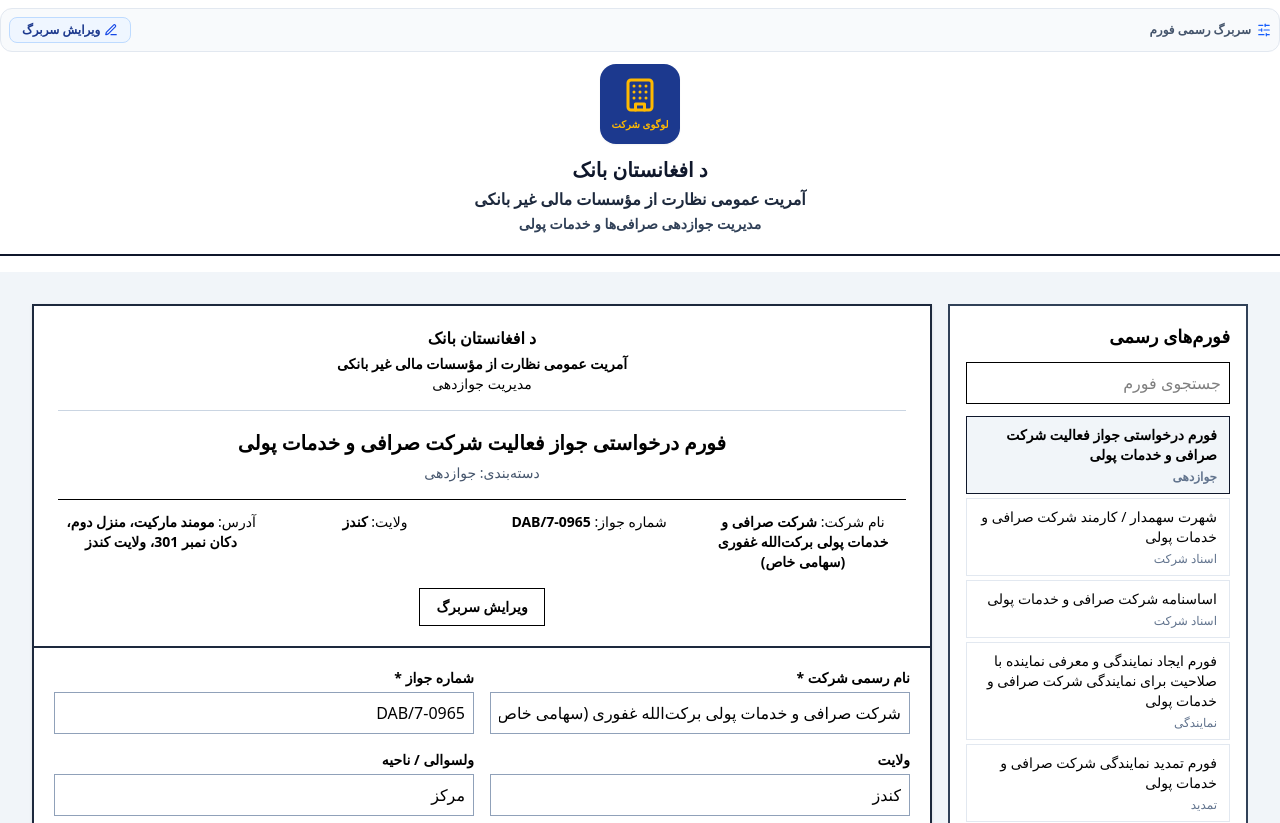
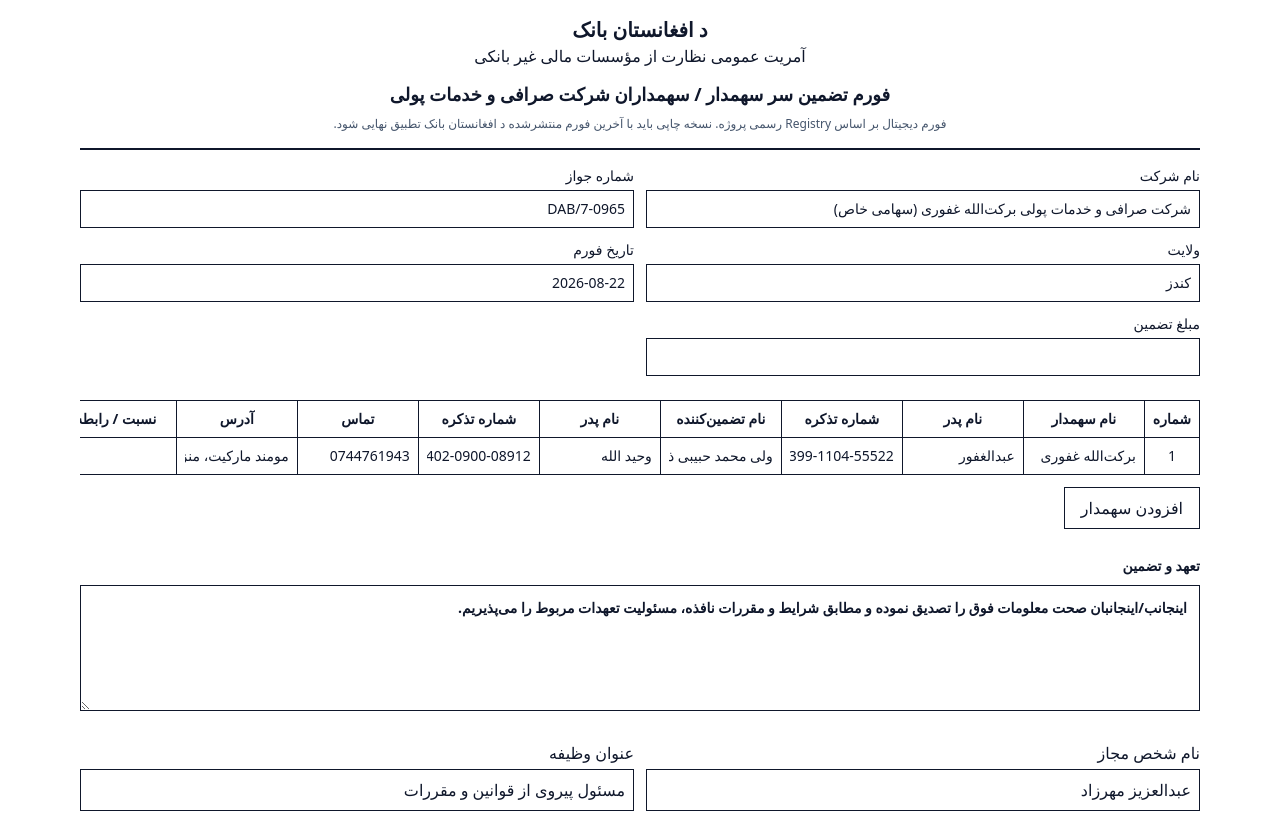
Before and after one commit to Norani375/Manochehr-norani, a Next.js app: page /dab-shareholder-guarantee in a window 1280 px wide. Shown: the top 823 px of the page. Built offline with nearby package versions, Linux system fonts and the light colour scheme; no server answers; the database is empty.

Commit message:
refactor(dab): activate canonical shareholder guarantee form

```diff
--- a/app/dab-shareholder-guarantee/page.tsx
+++ b/app/dab-shareholder-guarantee/page.tsx
@@ -1,5 +1,5 @@
-import DabStandardFormsWorkspace from '@/components/DabStandardFormsWorkspace';
+import DabShareholderGuaranteeStandardForm from '@/components/DabShareholderGuaranteeStandardForm';
 
 export default function DabShareholderGuaranteePage() {
-  return <DabStandardFormsWorkspace />;
+  return <DabShareholderGuaranteeStandardForm />;
 }
```
